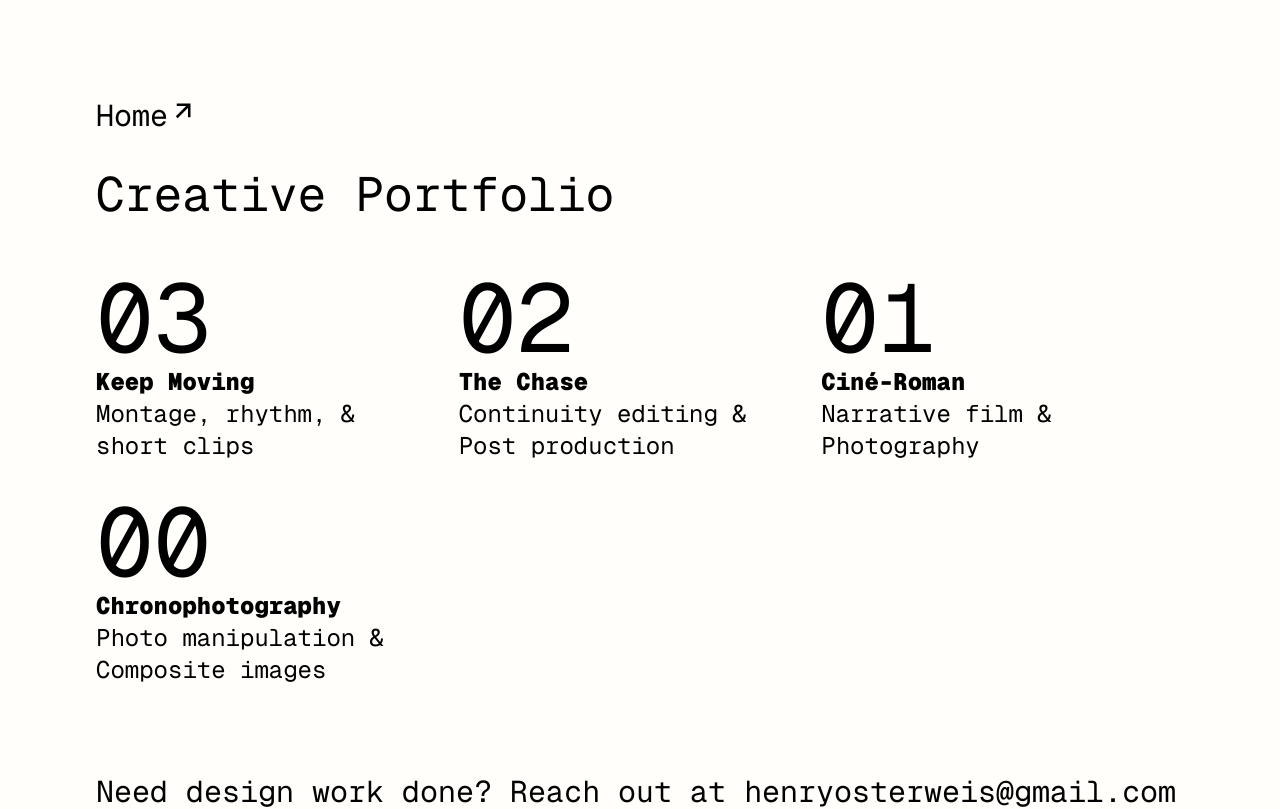
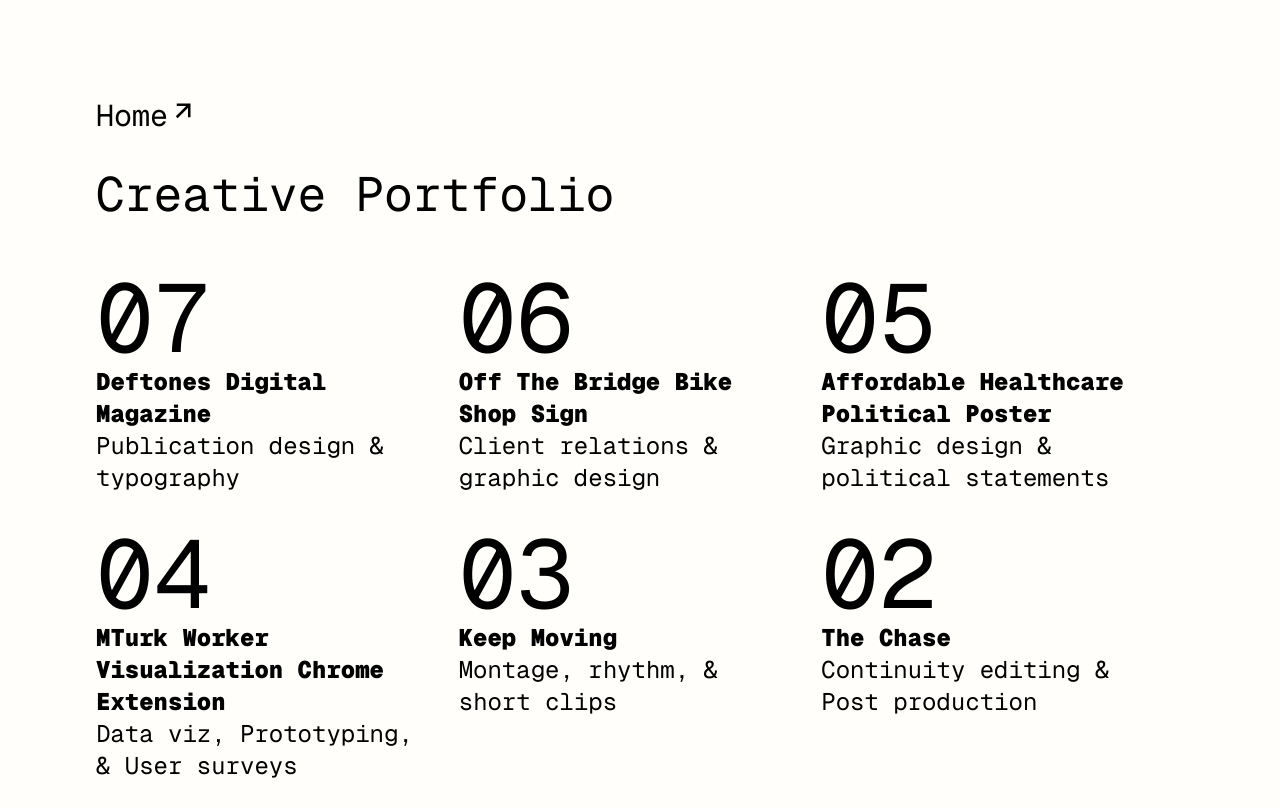
Before and after one commit to jealouscase/hosterweis, a Next.js app: page /create in a window 1280 px wide. Shown: the top 809 px of the page. Built offline with nearby package versions, Linux system fonts and the light colour scheme.

Commit message:
add projects

```diff
--- a/app/create/page.js
+++ b/app/create/page.js
@@ -11,31 +11,65 @@
         //     "statement": "",
         //     "dateCompleted": "",
         //     "tools": [""],
-        //      "imgLinks": []
+        //     "imgLinks": [""]
         // },
+        {
+            "title": "Deftones Digital Magazine",
+            "concepts": "Publication design & typography",
+            "statement": "For my latest project, I delved into the realm of music publication design, crafting a magazine cover and two double spread layouts centered around the band Deftones. Channeling my passion for both graphic design and music, I meticulously curated each element, from headlines to body text, aiming to capture the essence of the band's aesthetic while adhering to the principles of strong layout design. Drawing inspiration from renowned music publications like Rolling Stone and Decibel, I sought to infuse my designs with a balance of visual intrigue and informative content, employing a consistent grid structure to ensure cohesion across all spreads. By immersing myself in the nuances of magazine layout and typography, I aimed to create an immersive reading experience that pays homage to the band's legacy and resonates with music enthusiasts.",
+            "dateCompleted": "103123",
+            "tools": ["Illustrator", "InDesign", "Photoshop"],
+            "imgLinks": [""]
+        },
+        {
+            "title": "Off The Bridge Bike Shop Sign",
+            "concepts": "Client relations & graphic design",
+            "statement": `In developing the signage for Off the Bridge bike shop in Chinatown, Manhattan, I took inspiration from the neighborhood's eclectic visual landscape and Qian's vision for the store. By critiquing and analyzing two relevant examples and exploring Qian's references, "1984" and "Idiocracy," I gained valuable insights. Working closely with the client, I crafted a scale mock-up that goes beyond traditional signage, incorporating elements like window grates and sidewalk installations. My design aims to enhance visibility and capture the essence of the neighborhood while also providing auxiliary assets such as a logo and website. Ultimately, my goal is to create a standout presence for Off the Bridge on Canal Street, appealing to both locals and passersby.`,
+            "dateCompleted": "100323",
+            "tools": ["Sketching", "Adobe Illustrator"],
+            "imgLinks": [""]
+        },
+        {
+            "title": "Affordable Healthcare Political Poster",
+            "concepts": "Graphic design & political statements",
+            "statement": "For my inaugural political poster project, I chose to advocate for affordable healthcare for all in New York City. Through meticulous research and exploration of other designers' approaches to this issue, I discovered the potent symbolism associated with a raised fist, signifying power and unity, and a vaccine, symbolizing healthcare access and protection. My poster features a striking image of a fist reaching for a vaccine, encapsulating the urgency and importance of equitable healthcare. I deliberately avoided clichés and opted for a bold yet straightforward design, aiming to resonate with viewers and ignite conversations about this pressing social issue.",
+            "dateCompleted": "091923",
+            "tools": ["Photography", "Adobe Illustrator"],
+            "imgLinks": [""]
+        },
+        {
+            "title": "MTurk Worker Visualization Chrome Extension",
+            "concepts": "Data viz, Prototyping, & User surveys",
+            "statement": "In my project, I explored the experiences of workers on platforms like Amazon Mechanical Turk (MTurk) and Prolific, aiming to shed light on their challenges and aspirations. Through the development of a Google Chrome extension, I sought to facilitate communication and collaboration among these workers, fostering a sense of solidarity in a digital landscape often marked by isolation. By conducting surveys and interviews, I delved into the lived realities of these workers, navigating a journey of discovery and iteration. As I engaged with the MTurk and Prolific communities, I strived to amplify their voices and empower them through collective action and transparency, envisioning a future where digital labor is recognized and valued.",
+            "dateCompleted": "050923",
+            "tools": ["Chrome Extension", "Prolific", "Presentation"],
+            "imgLinks": [""]
+        },
         {
             "title": "Keep Moving",
             "concepts": "Montage, rhythm, & short clips",
-            "statement": "",
+            "statement": "I delved into the realm of montage, exploring its unique ability to disrupt traditional notions of continuity and narrative flow. Through the deliberate use of short clips and the manipulation of graphic elements, I examined the complex relationship between two subjects within a 1 – 3 minute timeframe. Drawing inspiration from methods such as Metric, Rhythmic, Tonal, Over-tonal, and Intellectual or Ideological, I crafted a visual symphony that transcended traditional storytelling conventions. Each cut served as a deliberate punctuation mark, creating rhythm, juxtaposition, and depth that provoked thought and evoked emotion. In this exploration of montage, I embraced the inherent discontinuity between shots, allowing for an exploration of themes and concepts beyond the constraints of spatial or temporal continuity.",
             "dateCompleted": "050223",
-            "tools": [""],
-            "imgLinks": []
+            "tools": ["Storyboard", "DSLR", "Premiere Pro"],
+            "imgLinks": [""]
         },
         {
             "title": "The Chase",
             "concepts": "Continuity editing & Post production",
-            "statement": "",
+            "statement": "I immersed myself in the art of narrative filmmaking, employing the principles of continuity editing to craft a seamless 1 – 3 minute journey between two locations. Embracing techniques like the 180° Rule, Diegetic Sound, Eyeline Match, Match on Action, and Shot-Reverse-Shot, I sculpted a visual and auditory experience that transported viewers into the heart of the narrative. With each carefully curated scene transition and immersive sound design, I invited the audience to explore the rich tapestry of human connection and emotion, woven together through the power of cinematic storytelling.",
             "dateCompleted": "041123",
-            "tools": [""],
-            "imgLinks": []
+            "tools": ["Storyboard", "DSLR", "Premiere Pro"],
+            "imgLinks": [""]
         },
         {
-            "title": "Ciné-Roman",
-            "concepts": "Narrative film & Photography",
-            "statement": "",
+            "title": "The Dawn",
+            "concepts": "Ciné-Roman & Narrative film",
+            "statement": "Drawing inspiration from the captivating concept of 'Ciné-Roman' or 'Photo-Roman,' my project celebrates the seamless blend of storytelling mediums to craft immersive narratives. Influenced by Chris Marker’s 1962 classic, “La Jetée”, I delve into the transformative power of narrative film. Through hands-on engagement, I guide participants in shaping a cinematic journey lasting 2 minutes, interweaving elements like voiceover, photography, and sound design. By transmuting written fragments of “Dawn in New York” by Claude McKay into intricate, time-based compositions, I aim to unravel the very essence of storytelling, inviting viewers to embark on a captivating visual and auditory odyssey.",
             "dateCompleted": "030223",
-            "tools": [""],
-            "imgLinks": []
+            "tools": ["Premiere Pro", "DSLR", "Lavalier"],
+            "imgLinks": ["https://firebasestorage.googleapis.com/v0/b/hosterweis.appspot.com/o/cine-roman-0.jpg?alt=media&token=9da536f9-367d-4d6f-9285-1155706966c4",
+                         "https://firebasestorage.googleapis.com/v0/b/hosterweis.appspot.com/o/cine-roman-1.jpeg?alt=media&token=eacd7f49-e3f3-4309-ab0b-ba24cd36d20f",
+                         "https://firebasestorage.googleapis.com/v0/b/hosterweis.appspot.com/o/cine-roman-2.jpeg?alt=media&token=8a9097d8-cc0b-4f88-a7cd-ff9ae24f0375",]
         },
         {
             "title": "Chronophotography",
@@ -43,7 +77,7 @@
             "statement": "Embracing the art of chronophotography, this project blends Victorian-era techniques with modern digital tools. I explored movement in single frames, mastering composition, photography, and Adobe Photoshop manipulation. Through composite images of human figures in motion, I delve into the fluidity of time and space, creating captivating narratives on a single page.",
             "dateCompleted": "020723",
             "tools": ["DSLR", "Photoshop"],
-            "imgLinks": ["https://firebasestorage.googleapis.com/v0/b/spec-scripts.appspot.com/o/Composite_Image_Print_Henry_Osterweis.jpg?alt=media&token=88aaefa9-a890-499c-b1eb-1127b17ee1bb"]
+            "imgLinks": ["https://firebasestorage.googleapis.com/v0/b/hosterweis.appspot.com/o/Composite_Image_Print_Henry_Osterweis.jpg?alt=media&token=15840859-cf1d-476f-b82b-e223389207f2"]
         },
     ]
 
@@ -86,13 +120,13 @@
                     <div className="flex gap-14 max-md:flex-col max-sm:gap-4">
                         <img
                             src={selectedProject.imgLinks.length > 0 ? selectedProject.imgLinks[0] : ""}
-                            className="border-4 border-black h-96 max-md:h-auto"
+                            className="border-4 border-black max-md:h-auto w-[520px] h-auto"
                             alt="portfolio image"
                         />
                         <div className="flex flex-col gap-2">
-                            <div className="text-5xl font-extrabold max-sm:text-3xl max-sm:text-wrap -left-7 relative max-md:left-0">&quot;{selectedProject.title}&quot;</div>
+                            <div className="text-5xl font-extrabold max-sm:text-3xl max-sm:text-wrap -left-7 relative max-md:left-0 text-nowrap">&quot;{selectedProject.title}&quot;</div>
                             <p className="left-4 text-3xl max-sm:text-2xl">Completed in {months[selectedProject.dateCompleted.substring(1, 2) - 1]} 20{selectedProject.dateCompleted.substring(4, 6)}</p>
-                            <div className="text-xl overflow-scroll">{selectedProject.statement}</div>
+                            <div className="text-xl overflow-scroll h-40 max-md:h-full mb-4">{selectedProject.statement}</div>
                             <div className="flex text-xl gap-4 max-sm:text-sm max-sm:flex-wrap">
                                 {selectedProject.tools.map((tool, index) => (
                                     <div key={index} className="border-2 border-black p-2 text-nowrap">{tool}</div>
```
